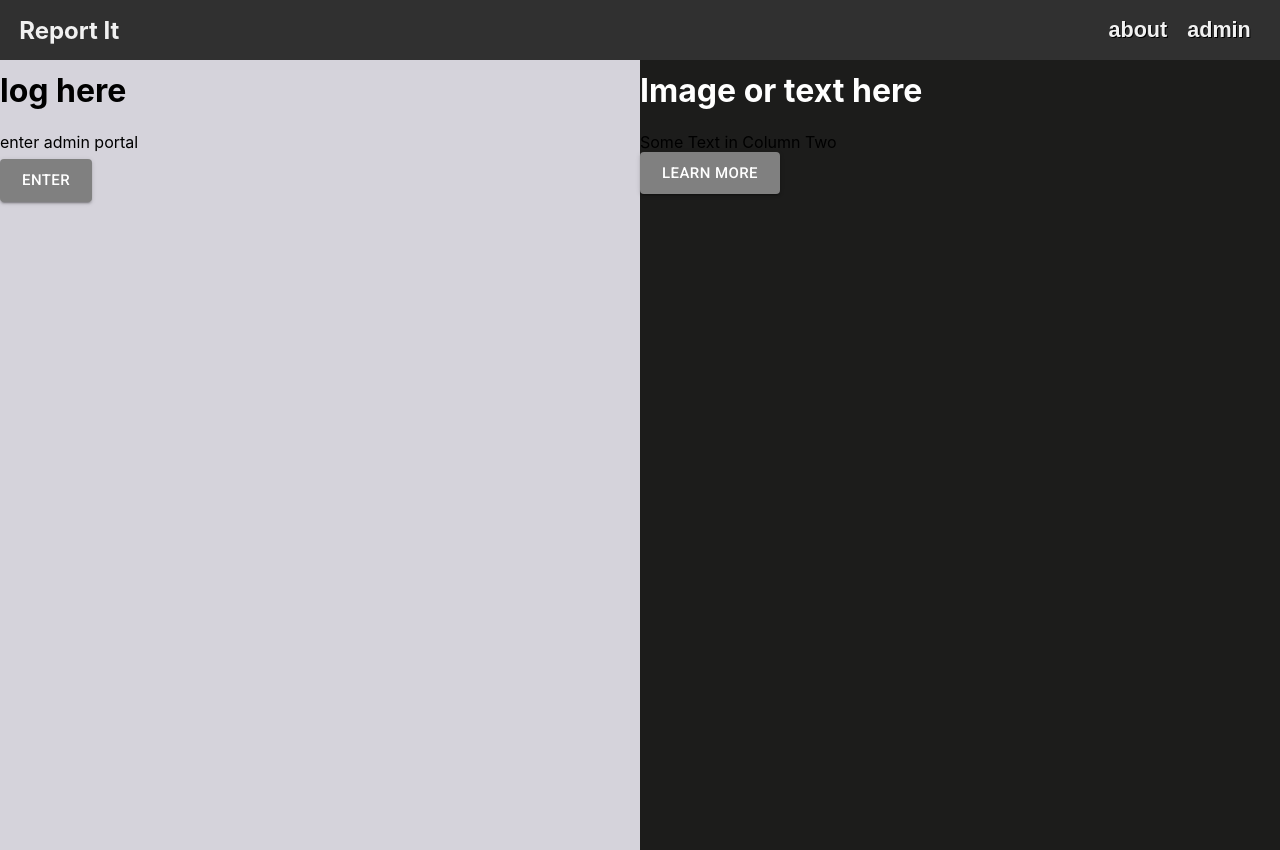
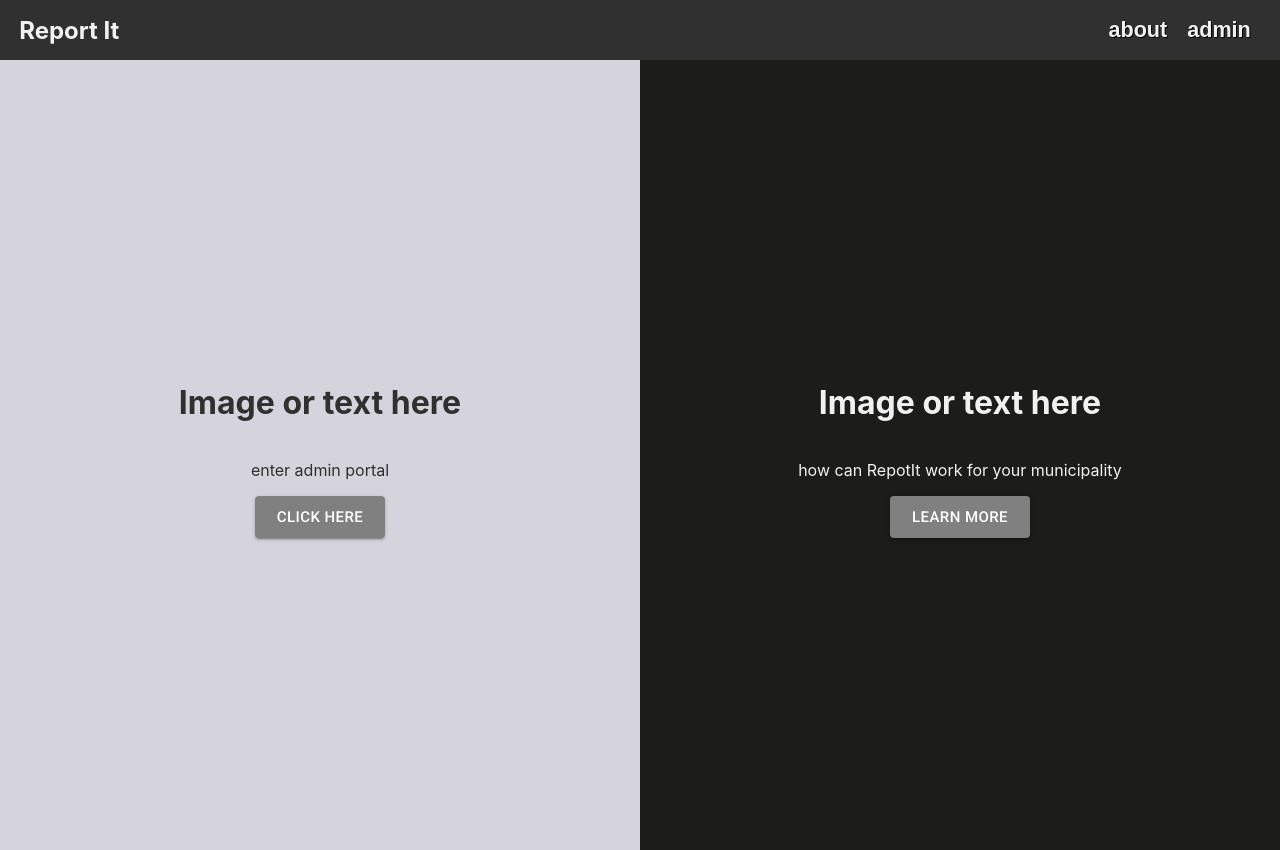
Before and after one commit to Tfauves/ReportItFrontEnd, a React (Create React App) app: page /admin in a window 1280 px wide. Built offline with nearby package versions, Linux system fonts and the light colour scheme.

Commit message:
styled admin view landing page

```diff
--- a/src/components/AreaAdmin/AdminView.js
+++ b/src/components/AreaAdmin/AdminView.js
@@ -1,6 +1,10 @@
 import React from "react";
 import { useNavigate } from "react-router-dom";
 import { Button } from "@mui/material";
+import { styled } from "@mui/material/styles";
+import Box from "@mui/material/Box";
+import Paper from "@mui/material/Paper";
+import Grid from "@mui/material/Unstable_Grid2";
 
 const AdminView = () => {
   const navigate = useNavigate();
@@ -12,8 +16,16 @@ const AdminView = () => {
   const handleNavigateAbout = () => {
     navigate("/about");
   };
+
+  const Item = styled(Paper)(({ theme }) => ({
+    backgroundColor: theme.palette.mode === "dark" ? "#1A2027" : "#fff",
+    ...theme.typography.body2,
+    textAlign: "center",
+    color: theme.palette.text.secondary,
+  }));
+
   return (
-    <div style={{}}>
+    <div>
       <div
         class="row"
         style={{
@@ -21,6 +33,8 @@ const AdminView = () => {
           flexDirection: "row",
           flexWrap: "wrap",
           width: "100%",
+          justifyContent: "center",
+          alignItems: "center",
         }}
       >
         <div
@@ -30,34 +44,29 @@ const AdminView = () => {
             flexDirection: "column",
             flexBasis: "100%",
             flex: "1",
+            justifyContent: "center",
+            alignItems: "center",
+            backgroundColor: "#d5d3db",
+            height: "100vh",
           }}
         >
-          <div
-            class="left-column"
-            style={{
-              backgroundColor: "#d5d3db",
-              height: "100vh",
-              justifyContent: "center",
-              alignItems: "center",
-            }}
-          >
-            <div style={{}}>
-              <h1>log here</h1>
-            </div>
-            enter admin portal
+          <h1 style={{ color: "#303030" }}>Image or text here</h1>
+          <p style={{ color: "#303030" }}>enter admin portal</p>
           <div>
             <Button
               sx={{ "&:hover": { color: "#303030" } }}
-                style={{ backgroundColor: "gray", marginTop: ".5em" }}
-                onClick={handleNavigate}
+              style={{
+                backgroundColor: "gray",
+              }}
+              onClick={handleNavigateAbout}
               variant="contained"
               size="large"
             >
-                enter
+              click here
             </Button>
           </div>
         </div>
-        </div>
+
         <div
           class="column"
           style={{
@@ -65,16 +74,16 @@ const AdminView = () => {
             flexDirection: "column",
             flexBasis: "100%",
             flex: "1",
+            justifyContent: "center",
+            alignItems: "center",
+            backgroundColor: "#1c1c1b",
+            height: "100vh",
           }}
         >
-          <div
-            class="right-column"
-            style={{ backgroundColor: "#1c1c1b", height: "100vh" }}
-          >
-            <div style={{}}>
-              <h1 style={{ color: "white" }}>Image or text here</h1>
-            </div>
-            Some Text in Column Two
+          <h1 style={{ color: "#f1f1f1" }}>Image or text here</h1>
+          <p style={{ color: "#f1f1f1" }}>
+            how can RepotIt work for your municipality
+          </p>
           <div>
             <Button
               sx={{ "&:hover": { color: "#303030" } }}
@@ -91,11 +100,6 @@ const AdminView = () => {
         </div>
       </div>
     </div>
-    </div>
-    // <div style={{ flexDirection: "column", backgroundColor: "blue" }}>
-    //   <h1>this admin view</h1>
-
-    // </div>
   );
 };
 export default AdminView;
```
Lines whose indentation alone changed are shown as unchanged.
